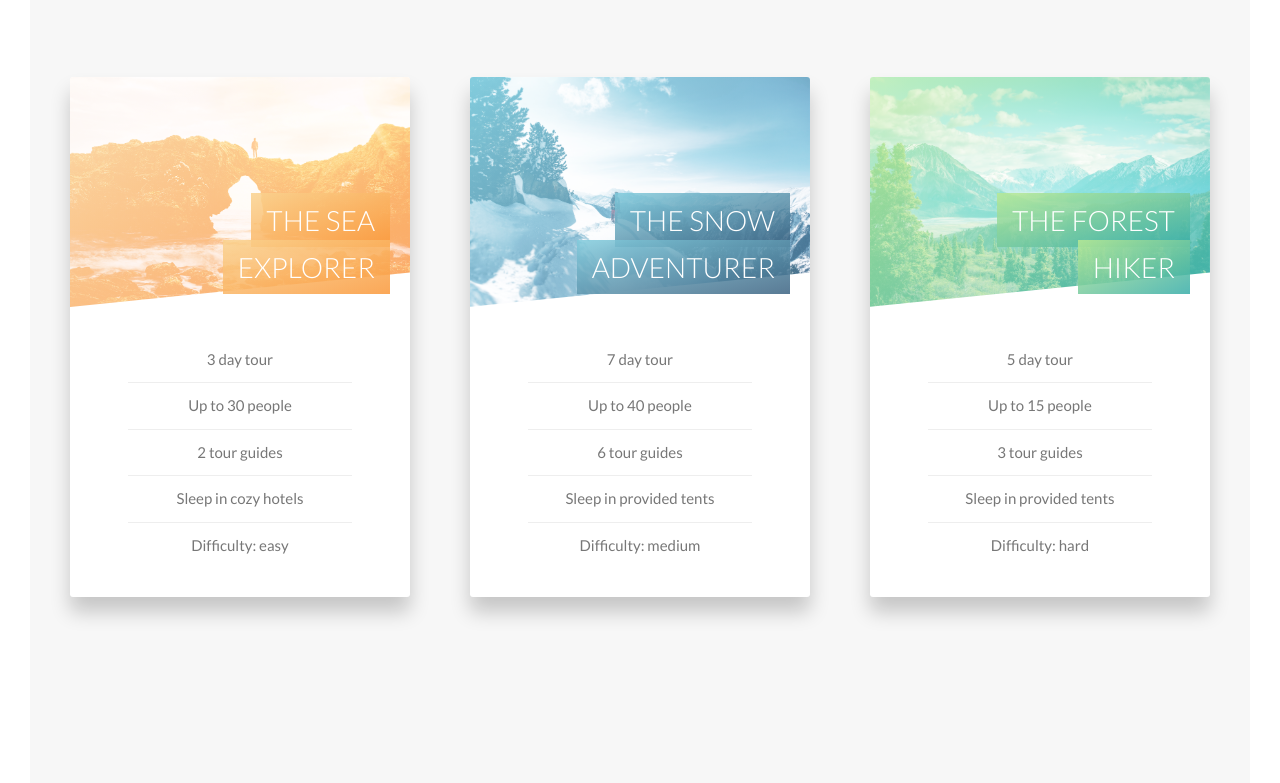
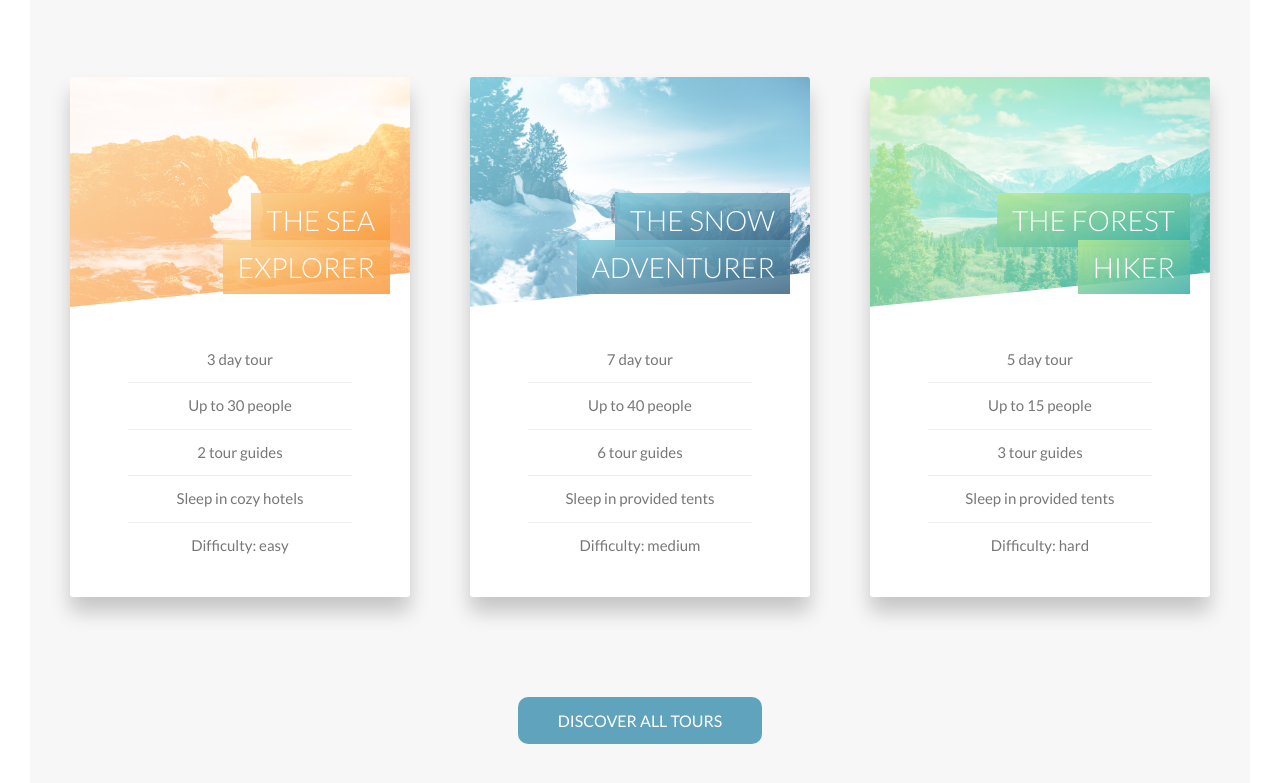
Before and after one commit to SereicikasTomas/Natours, a website: page index.html in a window 1280 px wide. Shown: the part 2476-3259 px from the top of the page. Drawn offline with Linux system fonts and the light colour scheme.

Commit message:
add buttoon for tours

```diff
--- a/index.html
+++ b/index.html
@@ -219,6 +219,9 @@
             </div>
           </div>
         </div>
+        <div class="u-center-text u-margin-top-huge">
+          <a href="#" class="btn btn--blue">Discover all tours</a>
+        </div>
       </section>
     </main>
     <!-- <section class="grid-test">
--- a/sass/base/_utilities.scss
+++ b/sass/base/_utilities.scss
@@ -13,3 +13,11 @@
 .u-margin-bottom-small {
   margin-bottom: 1.5rem;
 }
+
+.u-margin-top-big {
+  margin-top: 8rem;
+}
+
+.u-margin-top-huge {
+  margin-top: 10rem;
+}
--- a/sass/components/_button.scss
+++ b/sass/components/_button.scss
@@ -32,6 +32,15 @@
 
     &::after {
       background-color: $color-white;
+    }
+  }
+
+  &--blue {
+    background-color: $color-primary;
+    color: $color-white;
+
+    &::after {
+      background-color: $color-primary;
     }
   }
 
--- a/sass/pages/_home.scss
+++ b/sass/pages/_home.scss
@@ -23,6 +23,6 @@
 
 .section-tours {
   background-color: $color-grey-light-1;
-  padding: 25rem 0 50rem 0;
+  padding: 25rem 0 15rem 0;
   margin-top: -10rem;
 }
```
Also changed, not shown: css/style.css.
